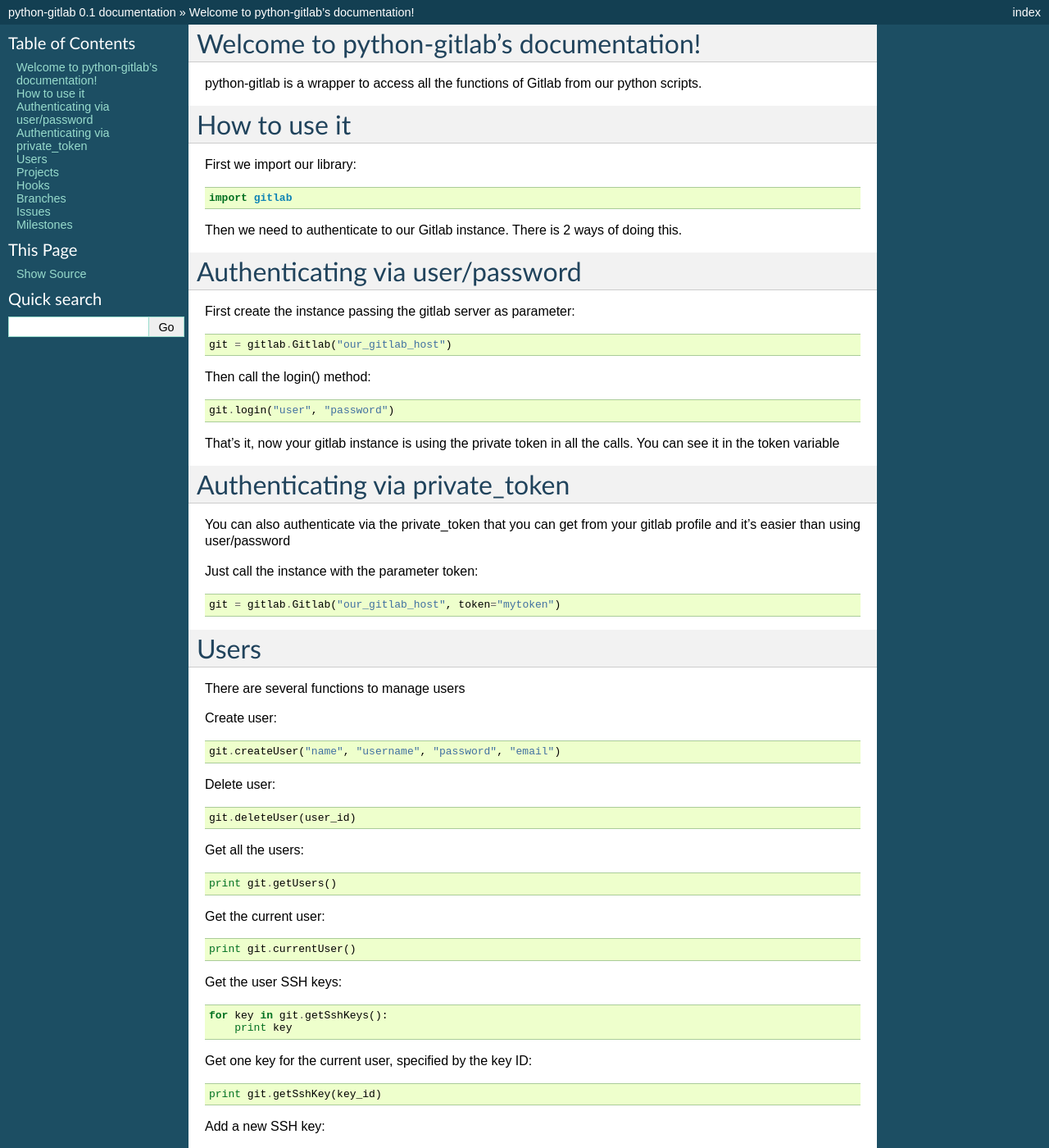
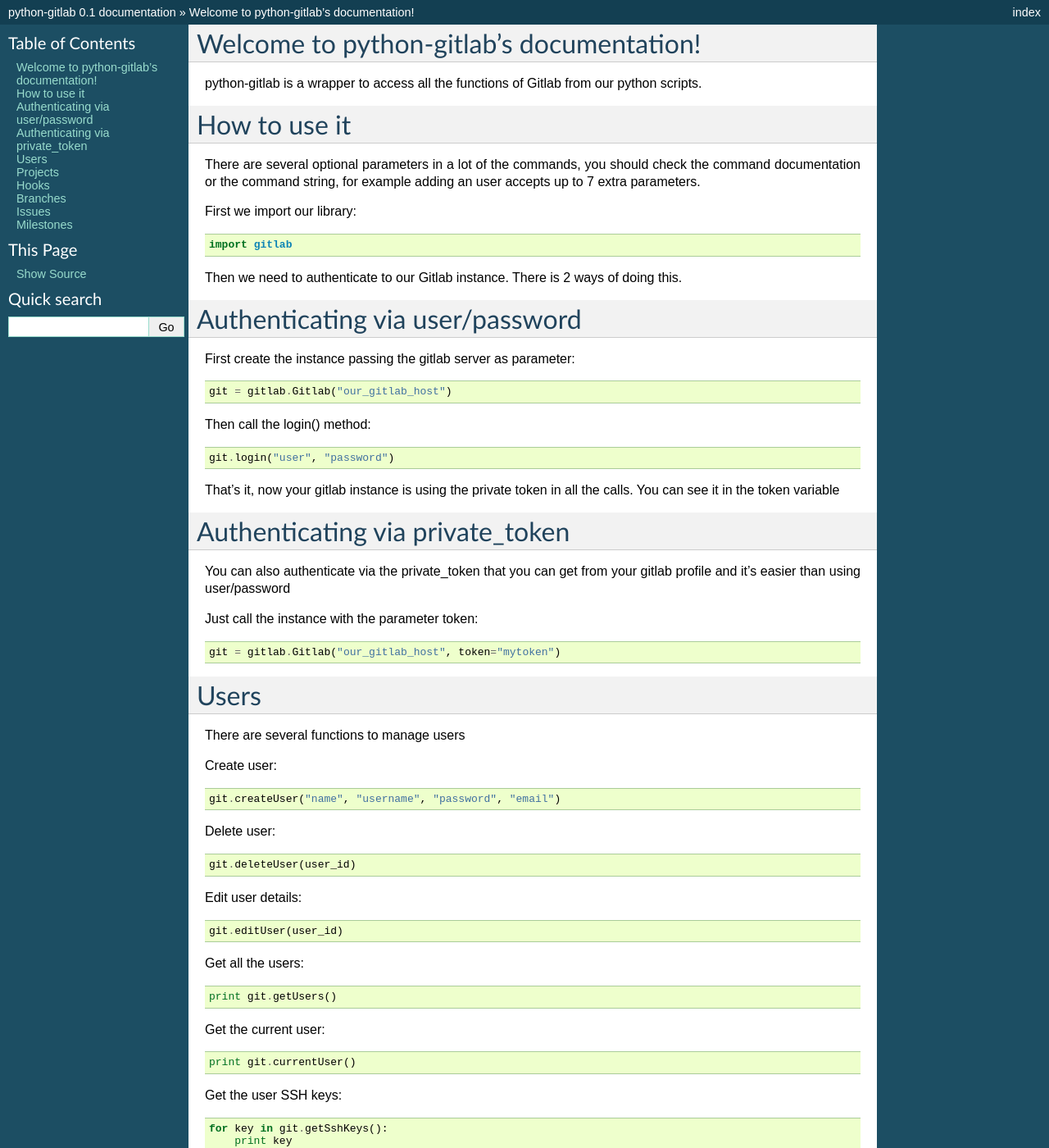
Before and after one commit to pyapi-gitlab/pyapi-gitlab, a Sphinx documentation site: the page built from docs/index.rst, in a window 1280 px wide and 1400 px high. Shown: the whole window at 82% size. Built offline with Sphinx 7.4.7, drawn with Linux system fonts in a browser that asks for light colours.

Commit message:
added docs to reflext new command

```diff
--- a/docs/index.rst
+++ b/docs/index.rst
@@ -13,6 +13,9 @@
 
 How to use it
 ==================
+
+There are several optional parameters in a lot of the commands, you should check the command documentation or the
+command string, for example adding an user accepts up to 7 extra parameters.
 
 First we import our library::
 
@@ -56,6 +59,10 @@
 Delete user::
 
    git.deleteUser(user_id)
+
+Edit user details::
+
+   git.editUser(user_id)
 
 Get all the users::
 
```
